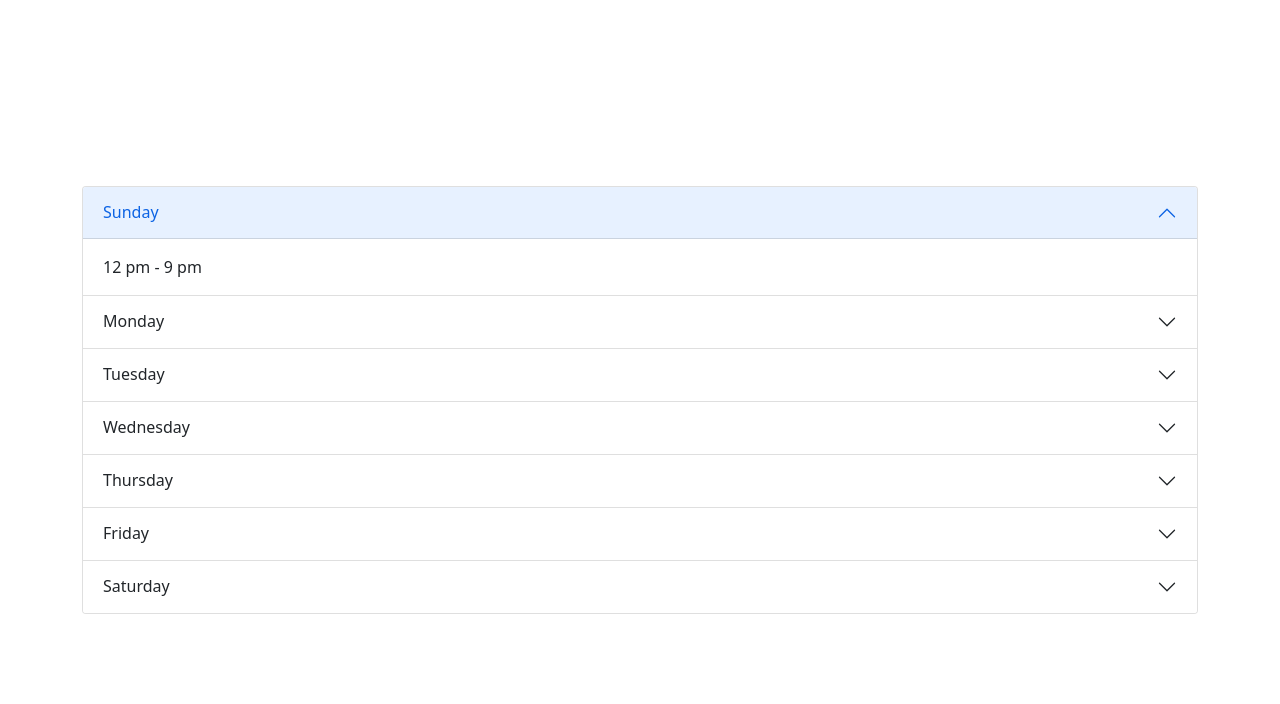
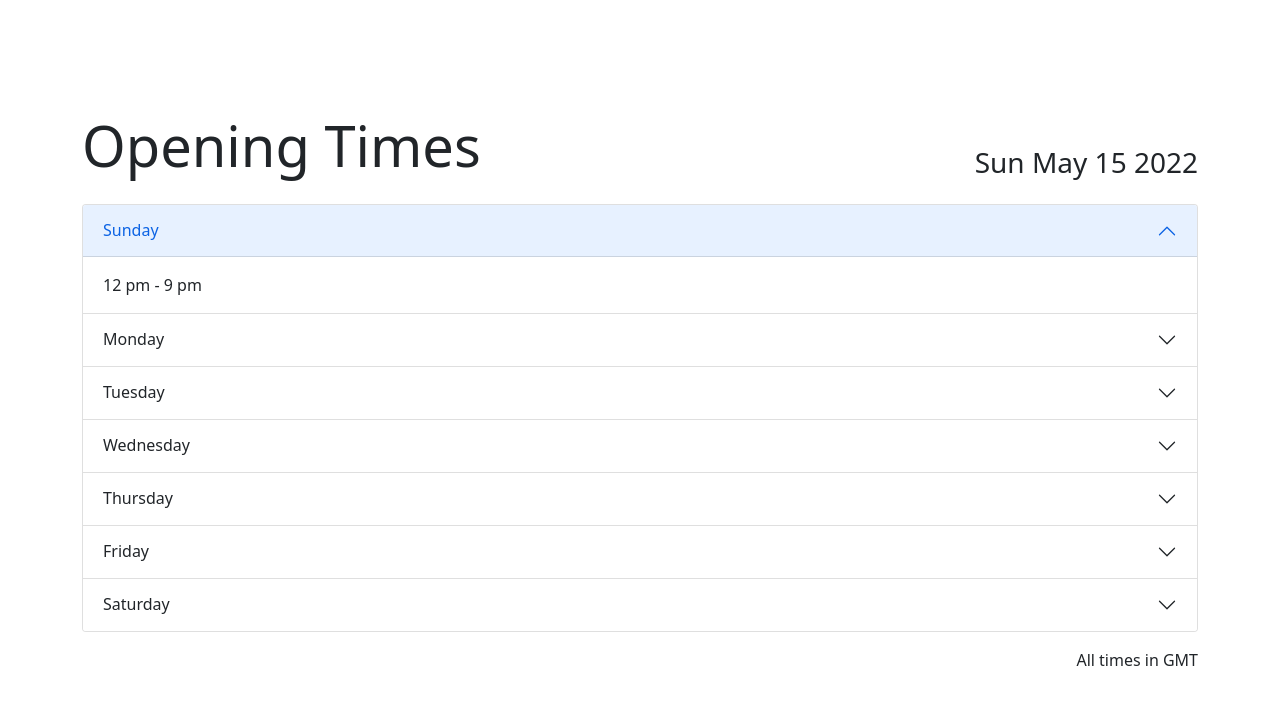
Before and after one commit to cjberisford/date-formatter, a React (Create React App) app: page / in a window 1280 px wide. Shown: the top 704 px of the page. Built offline with nearby package versions, Linux system fonts and the light colour scheme.

Commit message:
Added small UI elems + test plans

```diff
--- a/src/App.js
+++ b/src/App.js
@@ -1,11 +1,13 @@
 
-import openingTimes from "./data/userData";
-import WeekDays from "./components/WeekDays";
-import { useEffect, useState } from "react";
+import openingTimes from "./data/userData"
+import WeekDays from "./components/WeekDays"
+import { useState, useEffect } from "react"
 
 const App = () => {
 
   const weekDays = ["sunday", "monday", "tuesday", "wednesday", "thursday", "friday", "saturday"]
+  const current = new Date().getDay()
+  const timeZone = new Date().toDateString()
   const weekDaysObject = weekDays.reduce(function(result, item, index, array) {
     result[item] = []
     return result
@@ -30,8 +32,6 @@ const App = () => {
         weekDaysObject[value.day].push(eventObject)
       }
     })
-
-
     setOpeningTimeData(prevState => ({ ...prevState, weekDaysObject}))
   }
 
@@ -56,6 +56,8 @@ const App = () => {
     windowBuilder(events)
   }
 
+  // processInputData(openingTimes)
+
   useEffect(() => {
     processInputData(openingTimes)
   }, [])
@@ -63,10 +65,19 @@ const App = () => {
   return (
     <div className="vh-100 d-flex align-items-center">
       <div className="container">
-        {/* <h3 className="d-flex justify-content-end"></h3> */}
+        <div className="d-flex flex-wrap justify-content-between mb-3" >
+          <div>
+            <h1 className="display-4">Opening Times</h1>
+          </div>
+          <div className="mt-auto">
+            <h3>{timeZone}</h3>
+            </div>
+        </div>
         <div className="accordion" id="weekdaysAccordion">
-          <WeekDays openingTimes={openingTimeData}/>
+          <WeekDays openingTimes={openingTimeData} dayNames={weekDays}/>
         </div>
+        <p className="mt-3 d-flex justify-content-end">All times in GMT</p>
+
       </div>
     </div>
   );
--- a/src/components/OpeningTime.js
+++ b/src/components/OpeningTime.js
@@ -1,8 +1,6 @@
 import React from 'react'
 
 export default function OpeningTime({ openAt, closeAt }) {
-
-
 
   return (
     <div>{openAt} - {closeAt}</div>
--- a/src/components/OpeningTimes.js
+++ b/src/components/OpeningTimes.js
@@ -3,9 +3,12 @@ import OpeningTime from "./OpeningTime";
 import { v4 as uuidv4 } from 'uuid';
 
 export default function OpeningTimes( { events } ) {
-  return (
-    events.map(event => {
-      return <OpeningTime key={uuidv4()} openAt={event['openAt']} closeAt={event['closeAt']}/>
-    })
-  )
+  if (events.length > 0) {
+    return (
+      events.map(event => {
+        return <OpeningTime key={uuidv4()} openAt={event['openAt']} closeAt={event['closeAt']}/>
+      })
+    )
+  }
+  return 'Closed'
 }
--- a/src/components/WeekDays.js
+++ b/src/components/WeekDays.js
@@ -3,16 +3,9 @@ import { v4 as uuidv4 } from 'uuid';
 import WeekDay from "./WeekDay";
 
 
-export default function WeekDays( { openingTimes }) {
-
-  const weekDays = ["sunday", "monday", "tuesday", "wednesday", "thursday", "friday", "saturday"]
-
-  // Parse import data on first page load
-  console.log(openingTimes)
-
+export default function WeekDays( { openingTimes, dayNames }) {
   return (
-
-    weekDays.map(weekday => {
+    dayNames.map(weekday => {
       const currentDayEvents = openingTimes[weekday]
       return <WeekDay key={uuidv4()} dayName={weekday} events={currentDayEvents} />
     })
--- a/src/styles/styles.scss
+++ b/src/styles/styles.scss
@@ -1,3 +1,3 @@
-.accordion-button  {
+.accordion-button {
   text-transform: capitalize;
 }
```
Also changed, not shown: 1 other file (tests, documents, lock files or other folders).
